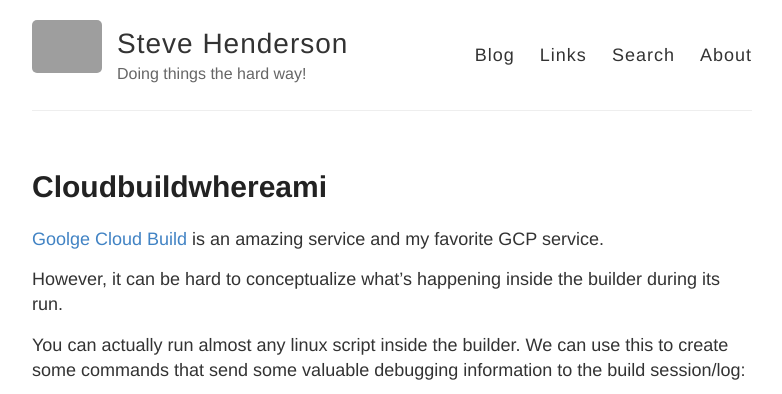
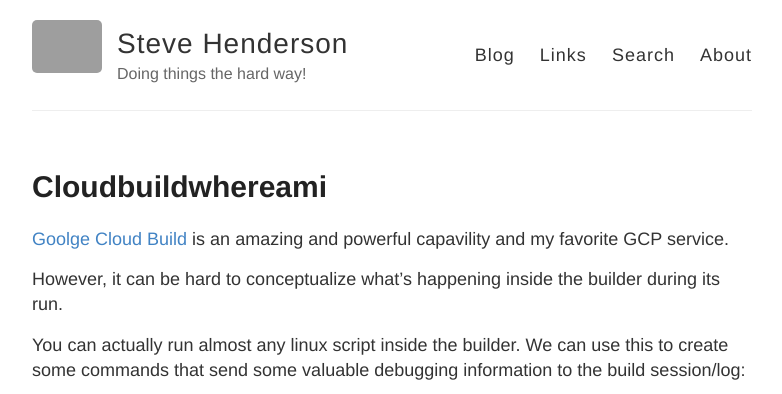
Before and after one commit to stevehenderson/stevehenderson.github.io, a Jekyll site: the page built from _posts/2022-8-13-CloudBuildWhereAmI.md, in a window 1280 px wide, cut to the strip 0-394 px from the top of the page. Shown: the whole strip, without its empty margins (248-1030 px from the left). Built offline with Jekyll 4.4.1, drawn with Linux system fonts in a browser that asks for light colours; our own code applies the rules of GitHub Pages for plain Markdown files; grey boxes are pictures that could not be loaded.

Commit message:
Update 2022-8-13-CloudBuildWhereAmI.md

```diff
--- a/_posts/2022-8-13-CloudBuildWhereAmI.md
+++ b/_posts/2022-8-13-CloudBuildWhereAmI.md
@@ -1,4 +1,4 @@
-[Goolge Cloud Build](https://cloud.google.com/build/docs) is an amazing service and my favorite GCP service.
+[Goolge Cloud Build](https://cloud.google.com/build/docs) is an amazing and powerful capavility and my favorite GCP service.
 
 However, it can be hard to conceptualize what's happening inside the builder during its run.
 
@@ -7,5 +7,6 @@ to create some commands that send some valuable debugging information to the bui
 
 <script src="https://gist.github.com/stevehenderson/9536e34d82e09c90b82bd2a77f90dfa0.js"></script>
 
+
 If you drop this Build Step near the top of your `cloudbuild.yaml` you can see what's in the builder parent directory,
 where you Dockerfile is, etc.
```
